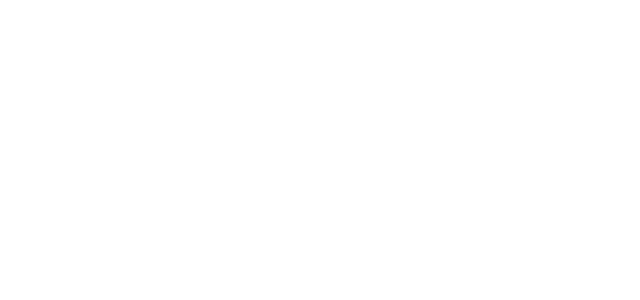
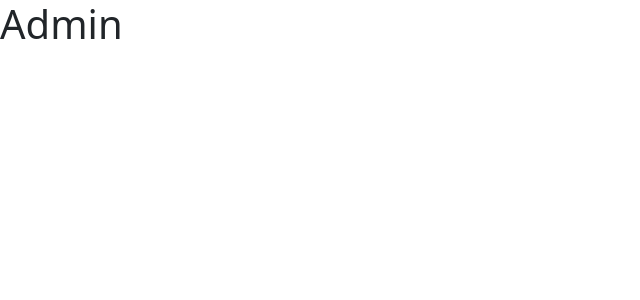
Before and after one commit to devcoy/angular-clean-architecture-base, an Angular app: page /admin in a window 1280 px wide. Before the commit this address led to /. Shown: the top 300 px of the page, without its empty margins (0-640 px from the left). Built offline with nearby package versions, Linux system fonts and the light colour scheme.

Commit message:
admin component added

```diff
--- /dev/null
+++ b/src/app/ui/@admin/admin.component.html
@@ -0,0 +1 @@
+<h1>Admin</h1>
--- /dev/null
+++ b/src/app/ui/@admin/admin.component.ts
@@ -0,0 +1,15 @@
+import { Component, OnInit } from '@angular/core';
+
+@Component({
+  selector: 'app-admin',
+  templateUrl: './admin.component.html',
+  styleUrls: ['./admin.component.css']
+})
+export class AdminComponent implements OnInit {
+
+  constructor() { }
+
+  ngOnInit(): void {
+  }
+
+}
--- a/src/app/ui/@admin/admin.routing.ts
+++ b/src/app/ui/@admin/admin.routing.ts
@@ -1,11 +1,12 @@
 import { DashboardComponent } from './pages/dashboard/dashboard.component';
 import { NgModule } from '@angular/core';
 import { Routes, RouterModule } from '@angular/router';
+import { AdminComponent } from './admin.component';
 
 const routes: Routes = [
     {
-        path: 'dashboard',
-        component: DashboardComponent,
+        path: 'admin',
+        component: AdminComponent,
 
         loadChildren: () =>
             import('./admin-child-routes.module').then(
--- a/src/app/ui/shared/navbar/navbar.component.html
+++ b/src/app/ui/shared/navbar/navbar.component.html
@@ -38,7 +38,7 @@
                     >
                 </li>
                 <li class="nav-item">
-                    <a class="nav-link active" [routerLink]="['/dashboard']"
+                    <a class="nav-link active" [routerLink]="['/admin']"
                         >Admin</a
                     >
                 </li>
```
Also changed, not shown: src/app/ui/@admin/admin.module.ts (+6 -3 lines), src/app/ui/@admin/admin.component.css (added).
